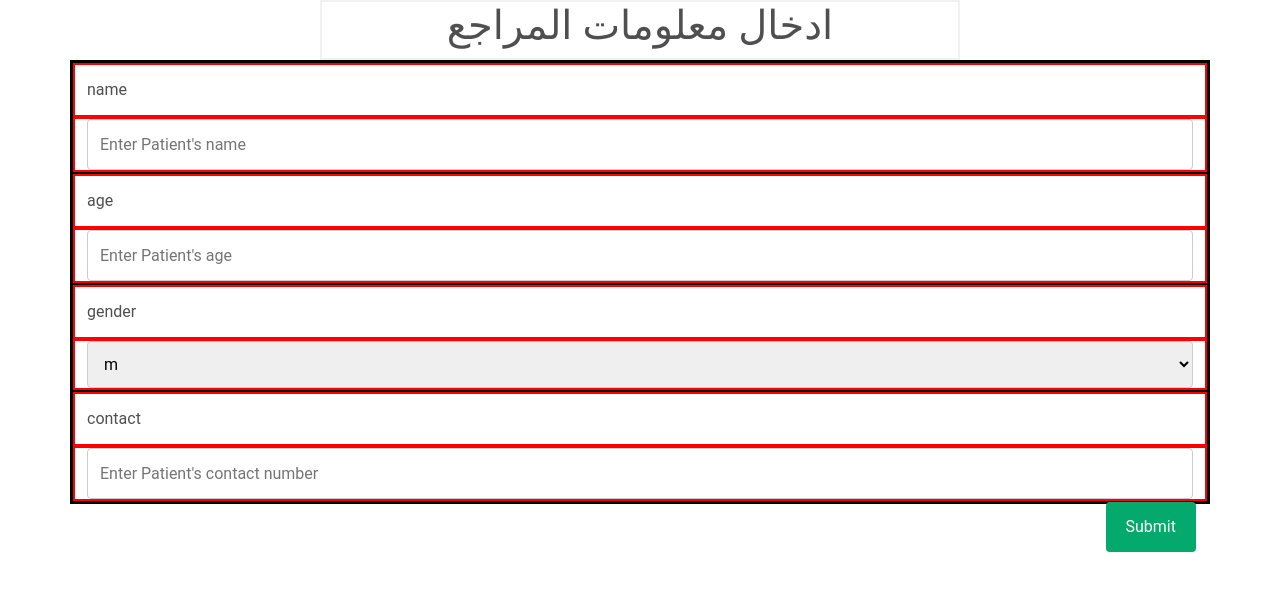
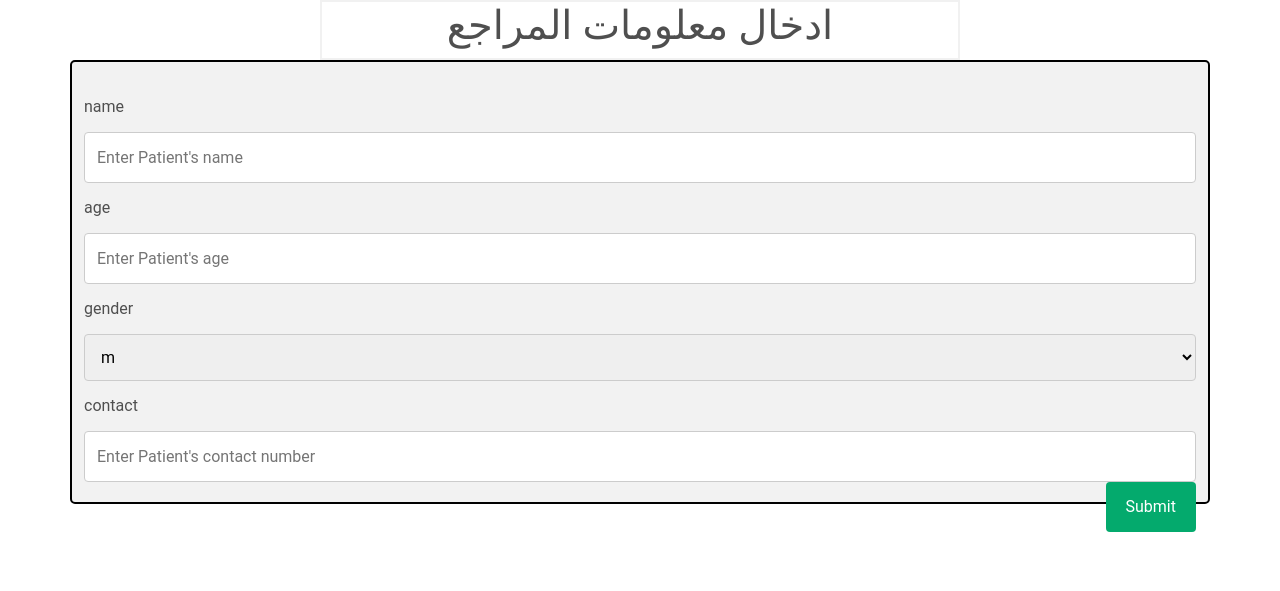
Before and after one commit to ahmedalhakeem/denteeth, a Django app: page /add_patient in a window 1280 px wide. Shown: the part 160-751 px from the top of the page. Run offline with Django 3.2, Linux system fonts and the light colour scheme; some libraries are stand-ins or nearby versions.

Commit message:
addpatientstyle2

```diff
--- a/dentist/static/dentist/index.css
+++ b/dentist/static/dentist/index.css
@@ -119,16 +119,8 @@ img.avatar{
     margin: auto;
     text-align: center;
 }
-.row{
-    border: 1px solid black;
-}
-.col-75{
-    border: 2px solid red;
-}
-.col-25{
-    border: 2px solid red;
 
-}
+
 .inputForm{
     width: 100%;
     padding: 12px;
@@ -149,6 +141,27 @@ input[type=submit]{
     cursor: pointer;
     float: right;
 }
+.col-25 {
+    float: left;
+    width: 25%;
+    margin-top: 6px;
+  }
+
+  .col-75 {
+    float: left;
+    width: 75%;
+    margin-top: 6px;
+  }
+  .container {
+    border-radius: 5px;
+    background-color: #f2f2f2;
+    padding: 20px;
+  }
+  .row:after {
+    content: "";
+    display: table;
+    clear: both;
+  }
 
 /* CSS styling for List of Patients*/
 .list-patients{
```
